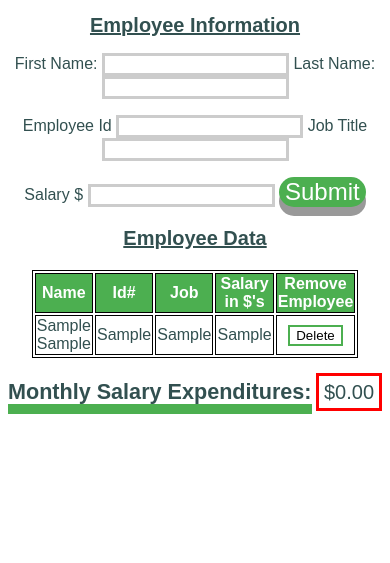
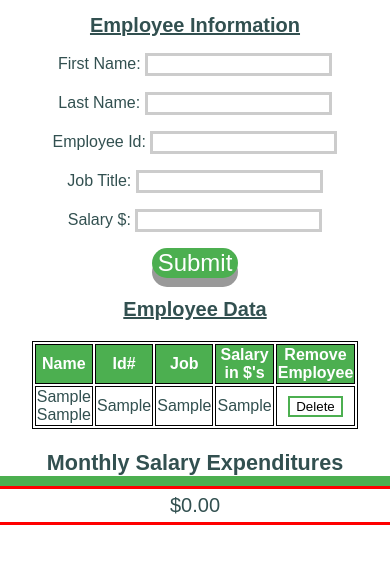
Before and after one commit to laserlens/weekEndChallenge1, a plain HTML site: page index.html in a window 390 px wide. Both pictures are taken after typing "Sample", "Sample", "Sample", "Sample", "Sample" into the empty fields and a click on the button "Submit". Shown: the part 85-648 px from the top of the page. Drawn offline with Linux system fonts and the light colour scheme.

Commit message:
cleaned up css html
made sure it was understand able on iPhone screens

```diff
--- a/app.js
+++ b/app.js
@@ -47,8 +47,10 @@ $(document).ready(function () {
     event.preventDefault();//prvents page from creating a new web page
 
     $('#result').css({
+      'margin': 0,
       'padding': '5px',
-      'border': 'solid',
+      'border-top': 'solid',
+      'border-bottom': 'solid',
       'border-color': 'red'
     });
 
--- a/index.html
+++ b/index.html
@@ -11,22 +11,27 @@
     <h1>Company Name Here</h1>
     <h2>Employee Information</h2>
     <form class="employee-info">
+      <P>
       <label for="employee-first-name">First Name:</label>
       <input type="text" class="emptySpace" id="employee-first-name" name="employee-first-name" />
-
+    </p>
+    <p>
       <label for="employee-last-name">Last Name:</label>
       <input type="text" class="emptySpace" id="employee-last-name" name="employee-last-name" />
-      <p>
-      <label for="employeeId">Employee Id</label>
+    </p>
+    <p>
+      <label for="employeeId">Employee Id:</label>
       <input type="text" class="emptySpace" id="employeeId" name="employeeId" />
-
-      <label for="jobTitle">Job Title</label>
+    </p>
+    <p>
+      <label for="jobTitle">Job Title:</label>
       <input type="text" class="emptySpace" id="jobTitle" name="jobTitle" />
+    </p>
+    <p>
+       <label for="salary">Salary $:</label>
+       <input type="text" class="emptySpace" id="salary" name="salary" />
      </p>
      <p>
-       <label for="salary">Salary $</label>
-       <input type="text" class="emptySpace" id="salary" name="salary" />
-
       <button type="submit" id="theButton">Submit</button>
     </p>
     </form>
@@ -45,8 +50,8 @@
     </div>
     <div id="totalSalary">
       <h4> </h4>
-      <span id="montext">Monthly Salary Expenditures:</span>
-      <span id="result"></span>
+      <p id="montext">Monthly Salary Expenditures</p>
+      <p id="result"></p>
     </div>
   </body>
 </html>
--- a/style.css
+++ b/style.css
@@ -107,6 +107,7 @@ th {
 }
 
 #montext {
+  margin: 0;
   border-bottom: solid;
   border-color: #4CAF50;
   border-width: 10px;
```
